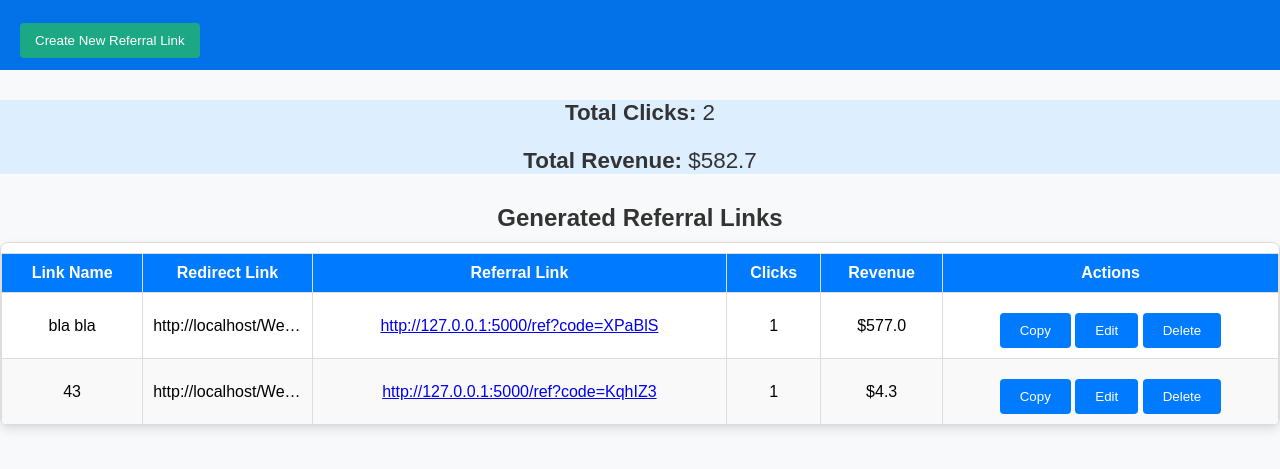
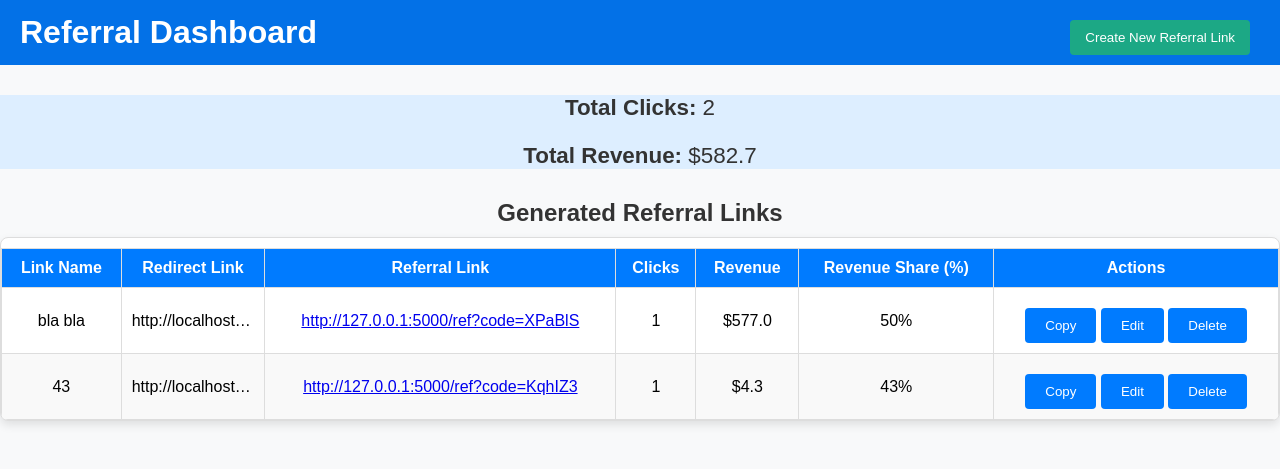
Before and after one commit to flywinlucky/Referral-System-Reward-Share, a Flask app: page / in a window 1280 px wide. Shown: the top 469 px of the page. Run offline with Flask 3, Linux system fonts and the light colour scheme; data comes from the database, SQL or seed files in the repository; both versions use the stored data as it was after the commit.

Commit message:
Rew Share System

```diff
--- a/app.py
+++ b/app.py
@@ -16,6 +16,7 @@ class Referral(db.Model):
     referral_link = db.Column(db.String(150), unique=True, nullable=False)
     click_count = db.Column(db.Integer, default=0)
     income = db.Column(db.Float, default=0.0)
+    revenue_share = db.Column(db.Integer, nullable=False)  # Field for revenue share percentage
 
 
 class GlobalStats(db.Model):
@@ -32,14 +33,11 @@ def generate_unique_code():
 @app.route('/')
 def dashboard():
     referrals = Referral.query.all()
-
-    # Ensure global stats exist
     stats = GlobalStats.query.first()
     if not stats:
         stats = GlobalStats(total_clicks=0, total_revenue=0.0)
         db.session.add(stats)
         db.session.commit()
-
     return render_template('dashboard.html', referrals=referrals, stats=stats)
 
 
@@ -47,10 +45,11 @@ def dashboard():
 def generate_referral():
     link_name = request.form.get('link_name')  # Get link name from form
     redirect_link = request.form.get('redirect_link')
-    if redirect_link and link_name:
+    revenue_share = request.form.get('revenue_share')
+    if redirect_link and link_name and revenue_share:
         unique_code = generate_unique_code()
         referral_link = f'http://127.0.0.1:5000/ref?code={unique_code}'  # Change to your deployment URL https://flask-test-53ar.onrender.com
-        new_referral = Referral(link_name=link_name, redirect_link=redirect_link, referral_link=referral_link)
+        new_referral = Referral(link_name=link_name, redirect_link=redirect_link, referral_link=referral_link, revenue_share=int(revenue_share))
         db.session.add(new_referral)
         db.session.commit()
     return redirect('/')
@@ -86,11 +85,13 @@ def purchase(refer_name, income_amount):
 
     referral = Referral.query.filter(Referral.referral_link.contains(refer_name)).first()
     if referral:
-        referral.income += income_amount
+        referral_income = income_amount * (referral.revenue_share / 100)
+        admin_income = income_amount - referral_income
+        referral.income += referral_income
 
         # Update global revenue
         stats = GlobalStats.query.first()
-        stats.total_revenue += income_amount
+        stats.total_revenue += admin_income
         db.session.commit()
         return redirect('/')
     return "Referral link not found.", 404
@@ -109,12 +110,14 @@ def delete_referral(referral_id):
 def edit_referral():
     link_name = request.form.get('link_name')
     redirect_link = request.form.get('redirect_link')
+    revenue_share = request.form.get('revenue_share')
     referral_id = request.form.get('referral_id')
 
     referral = Referral.query.get(referral_id)
     if referral:
         referral.link_name = link_name
         referral.redirect_link = redirect_link
+        referral.revenue_share = int(revenue_share)
         db.session.commit()
     return redirect('/')
 
--- a/templates/dashboard.html
+++ b/templates/dashboard.html
@@ -15,13 +15,19 @@
             text-align: center;
             margin-bottom: 10px;
         }
-        .supertop-border {
-            height: 70px;
+        .navbar {
             background-color: #0371e7;
-            width: 100%;
+            padding: 10px 20px;
             display: flex;
+            justify-content: space-between;
             align-items: center;
-            padding: 0 20px;
+        }
+        .navbar h1 {
+            color: white;
+            margin: 0;
+        }
+        .navbar .nav-buttons {
+            display: flex;
         }
         .nav-button {
             background-color: #1ca885;
@@ -180,9 +186,10 @@
             document.getElementById("myModal").style.display = "none";
         }
 
-        function openEditModal(linkName, redirectLink, referralId) {
+        function openEditModal(linkName, redirectLink, revenueShare, referralId) {
             document.getElementById("editLinkName").value = linkName;
             document.getElementById("editRedirectLink").value = redirectLink;
+            document.getElementById("editRevenueShare").value = revenueShare;
             document.getElementById("editReferralId").value = referralId;
             document.getElementById("editModal").style.display = "block";
         }
@@ -194,8 +201,11 @@
 </head>
 <body>
 
-<div class="supertop-border">
-    <button class="nav-button" onclick="openModal()">Create New Referral Link</button>
+<div class="navbar">
+    <h1>Referral Dashboard</h1>
+    <div class="nav-buttons">
+        <button class="nav-button" onclick="openModal()">Create New Referral Link</button>
+    </div>
 </div>
 
 <div class="stats">
@@ -219,6 +229,10 @@
             <div class="form-group">
                 <input type="url" id="redirect_link" name="redirect_link" placeholder="https://example.com" required>
             </div>
+            <label for="revenue_share">Revenue Share (%)</label>
+            <div class="form-group">
+                <input type="number" id="revenue_share" name="revenue_share" placeholder="50" required>
+            </div>
             <button type="submit">Generate Referral Link</button>
         </form>
     </div>
@@ -238,6 +252,10 @@
             <div class="form-group">
                 <input type="url" id="editRedirectLink" name="redirect_link" placeholder="https://example.com" required>
             </div>
+            <label for="editRevenueShare">Revenue Share (%)</label>
+            <div class="form-group">
+                <input type="number" id="editRevenueShare" name="revenue_share" placeholder="50" required>
+            </div>
             <input type="hidden" id="editReferralId" name="referral_id">
             <button type="submit">Save Changes</button>
         </form>
@@ -254,6 +272,7 @@
                 <th>Referral Link</th>
                 <th>Clicks</th>
                 <th>Revenue</th>
+                <th>Revenue Share (%)</th>
                 <th>Actions</th>
             </tr>
         </thead>
@@ -267,9 +286,10 @@
                 </td>
                 <td>{{ referral.click_count }}</td>
                 <td>${{ referral.income | round(2) }}</td>
+                <td>{{ referral.revenue_share }}%</td>
                 <td>
                     <button class="copy-button" onclick="copyToClipboard('{{ referral.referral_link }}')">Copy</button>
-                    <button onclick="openEditModal('{{ referral.link_name }}', '{{ referral.redirect_link }}', {{ referral.id }})">Edit</button>
+                    <button onclick="openEditModal('{{ referral.link_name }}', '{{ referral.redirect_link }}', {{ referral.revenue_share }}, {{ referral.id }})">Edit</button>
                     <form action="/delete/{{ referral.id }}" method="POST" style="display:inline;">
                         <button type="submit" onclick="return confirm('Are you sure you want to delete this referral link?');">Delete</button>
                     </form>
```
Also changed, not shown: instance/referrals.db.
